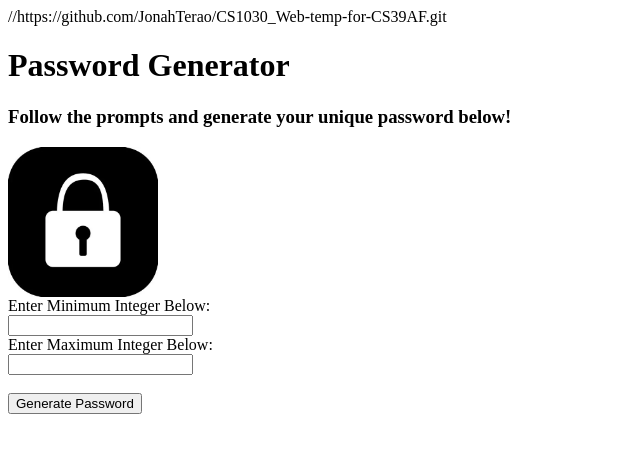
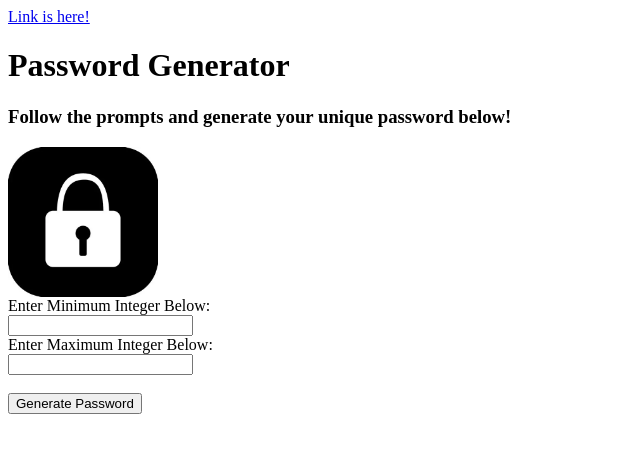
Before and after one commit to JonahTerao/CS1030_Web-temp-for-CS39AF, a plain HTML site: page index.html in a window 1280 px wide. Shown: the whole page, without its empty margins (0-640 px from the left). Drawn offline with Linux system fonts and the light colour scheme.

Commit message:
Update index.html

```diff
--- a/index.html
+++ b/index.html
@@ -1,4 +1,3 @@
-//https://github.com/JonahTerao/CS1030_Web-temp-for-CS39AF.git
 <html>
   <head>
     <title>UnRobust Password Generator </title>
@@ -12,7 +11,7 @@
 }
   </style>
   <body>
-    <!-- Replace the lines in this body with your content. -->
+    <a href= //https://github.com/JonahTerao/CS1030_Web-temp-for-CS39AF.git>Link is here!</a>
     <h1>Password Generator</h1>
     <h3>Follow the prompts and generate your unique password below!</h3>
     <img src="password IMG.webp" width = "150" height = "150">
```
